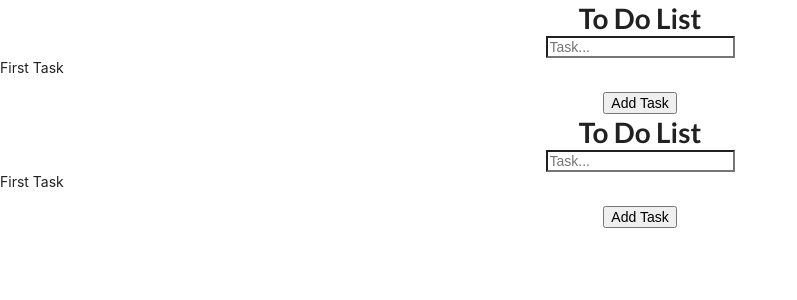
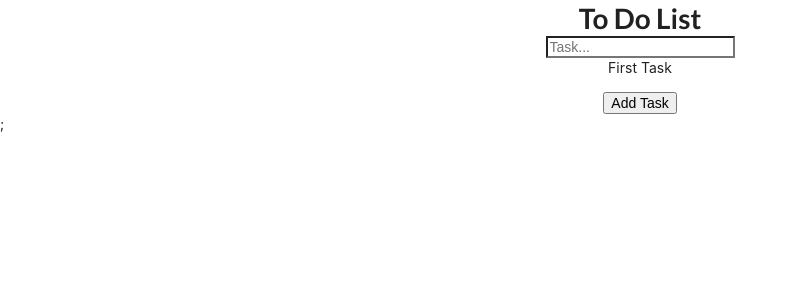
Before and after one commit to mariamnersisyan97/Todo-App, a React (Vite) app: page / in a window 1280 px wide. Shown: the top 300 px of the page, without its empty margins (0-797 px from the left). Built offline with nearby package versions, Linux system fonts and the light colour scheme.

Commit message:
added todoList component

```diff
--- a/src/App.tsx
+++ b/src/App.tsx
@@ -4,7 +4,7 @@ import TodoList from "./components/TodoList";
 export const App = () => {
   return (
     <>
-      <TodoForm /> <TodoForm />
+      <TodoForm /> <TodoList />
     </>
   );
 };
--- a/src/components/TodoForm.tsx
+++ b/src/components/TodoForm.tsx
@@ -2,6 +2,7 @@ import React, { useState } from "react";
 
 const TodoForm = () => {
   const [input, setInput] = useState("");
+  // const style = { textAlign: "center" };
   return (
     <>
       {
@@ -18,7 +19,7 @@ const TodoForm = () => {
               />
             </div>
           </div>
-          <p>First Task</p>
+          <p style={{ textAlign: "center" }}>First Task</p>
           <div className="add-task-buton" style={{ textAlign: "center" }}>
             <button type="button"> Add Task </button>
           </div>
--- a/src/components/TodoList.tsx
+++ b/src/components/TodoList.tsx
@@ -1,12 +1,16 @@
 import React, { useState } from "react";
 
 const TodoList = () => {
+  const taskList = [];
   // make an input
   // render input on ul/li
   // make a func that takes the value + adds it to a list
-  // react to loop over the list to display them all
-  const taskValue = document.getElementsByClassName("task-input");
-  const newPTag = document.createElement("p");
-  return;
+  // react to loop over the list to display them all(.map())
+
+  return (
+    <>
+      <p> </p>;
+    </>
+  );
 };
 export default TodoList;
```
